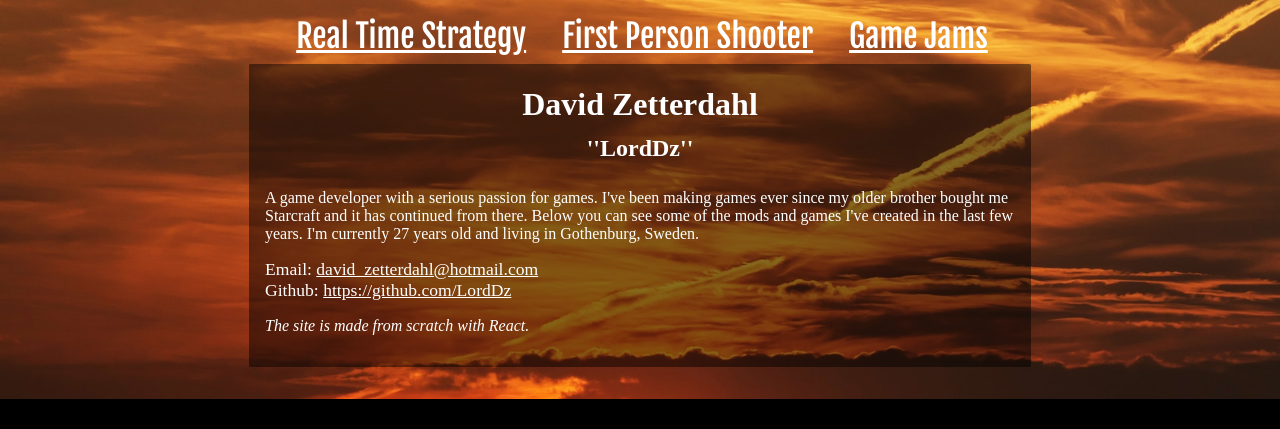
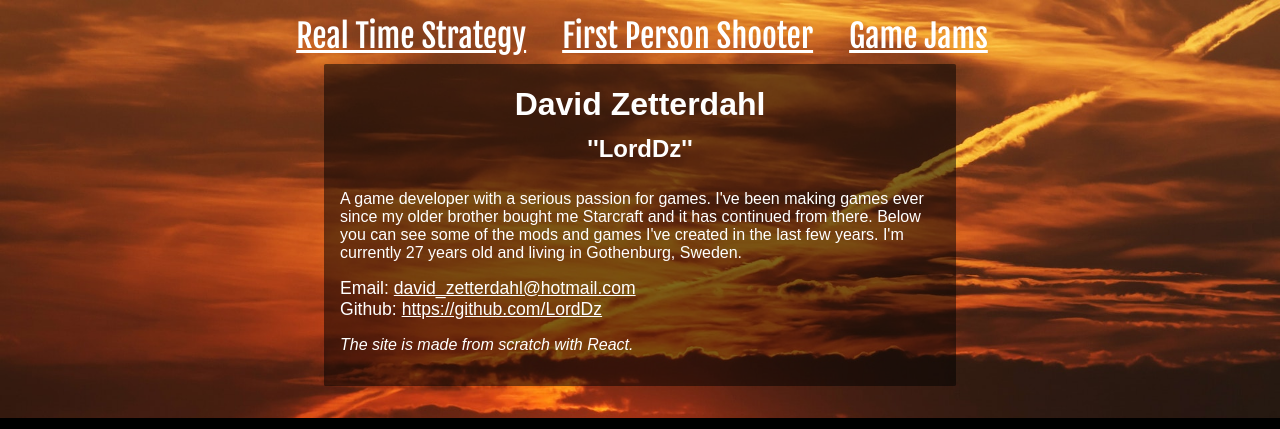
Before and after one commit to LordDz/website, a React (Create React App) app: page / in a window 1280 px wide. Shown: the top 429 px of the page. Built offline with nearby package versions, Linux system fonts and the light colour scheme.

Commit message:
Reeeeeeee

```diff
--- a/public/index.html
+++ b/public/index.html
@@ -2,7 +2,6 @@
 <html lang="en">
   <head>
     <meta charset="utf-8">
-    <meta name="viewport" content="width=device-width,initial-scale=1.0,minimum-scale=1.0,user-scalable=no"  />
     <meta name="theme-color" content="#000000">
     <!--
       manifest.json provides metadata used when your web app is added to the
--- a/src/ListGames/css/backgrounds.css
+++ b/src/ListGames/css/backgrounds.css
@@ -10,7 +10,7 @@
 
 .bg-about > div{
 	margin-top: 2em;
-	max-width: 750px;
+	max-width: 600px;
 }
 
 .bg-sc2{
--- a/src/ListGames/css/listGames.css
+++ b/src/ListGames/css/listGames.css
@@ -1,5 +1,6 @@
+#listGames{
+}
 
-/*RTS*/
 .background-img{
   	min-height: 800px;
 	background-repeat: no-repeat;
--- a/src/css/index.css
+++ b/src/css/index.css
@@ -1,15 +1,8 @@
-html, body
-{
-  background-color: black;
+body {
   margin: 0;
   padding: 0;
+  font-family: sans-serif;
   overflow-x: hidden;
-  border: 0 none;
-  font-family: inherit;
-  font-size: 100%;
-  font-style: inherit;
-  outline: invert none 0;
-  vertical-align: baseline;
 }
 
 ul{
@@ -34,12 +27,13 @@ ul li a{
 
 .section > div{
   display: grid;
-  max-width: 1200px;
+  max-width: fit-content;
+  -ms-flex-pack: center;
   justify-content: center;
   margin: auto;
 
-  background-color: rgba(0, 0, 0, 0.50);
   background-color: #0000007a;
+  background-color: rgba(0, 0, 0, 0.51);
   color: white;
   border-radius: 0.1em;
 }
```
